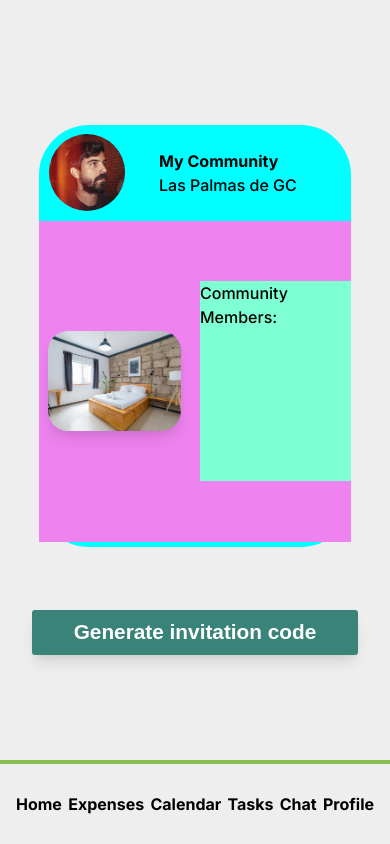
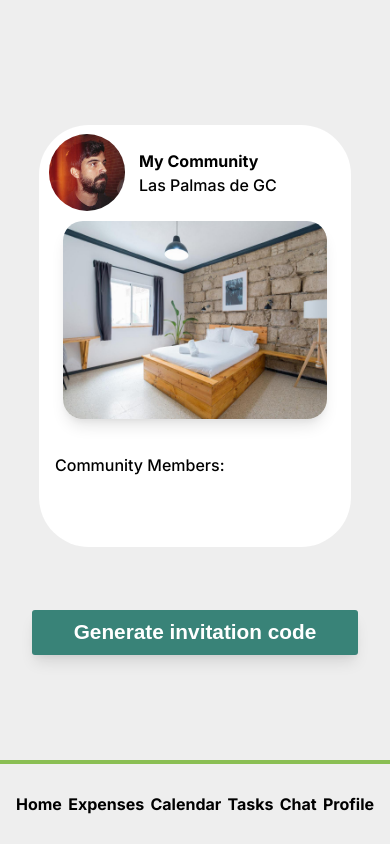
Before and after one commit to alber0087/roomies-app, a React (Vite) app: page /dashboard in a window 390 px wide. Built offline with nearby package versions, Linux system fonts and the light colour scheme.

Commit message:
Homepage Layout for mobile and Desktop Done

```diff
--- a/src/pages/HomePage/Card.css
+++ b/src/pages/HomePage/Card.css
@@ -3,8 +3,8 @@
   margin-bottom: -42px;
   width: 80vw;
   height: 60vh;
-  background-color: aqua;
   border-radius: 50px;
+  background-color: var(--white-color);
 }
 
 .card-header {
@@ -33,7 +33,7 @@
   display: flex;
   flex-direction: column;
   justify-content: stretch;
-  padding-left: 24px;
+  padding-left: 4px;
   padding-top: 24px;
 }
 
@@ -45,7 +45,6 @@
   position: relative;
   width: 100%;
   height: 76%;
-  background-color: violet;
   display: grid;
   place-items: center;
   grid-template-columns: 1fr 1fr;
@@ -69,15 +68,14 @@
 }
 
 .members-card {
-  background-color: aquamarine;
-  width: 300px;
+  width: 280px;
   height: 200px;
+  padding: 24px;
 }
 
 .community-card {
   width: 300px;
   height: 200px;
-  background-color: antiquewhite;
 }
 
 .map-container {
@@ -93,47 +91,21 @@
 
 @media (max-width: 767px) {
   .wrapper {
-    width: 80vw;
     height: 50vh;
   }
 
   .card-header {
     height: 96px;
-    width: 100%;
-    display: flex;
-  }
-
-  .profile-photo-wrapper {
-    height: 100%;
-    width: 96px;
-    display: flex;
-    justify-content: center;
-    align-items: center;
   }
 
   .profile-photo-wrapper > img {
     width: 80%;
-    position: relative;
-    top: 0;
-    left: 12;
-    border-radius: 50%;
-  }
-
-  .community-name {
-    display: flex;
-    flex-direction: column;
-    justify-content: stretch;
-    padding-left: 24px;
-    padding-top: 24px;
-  }
-
-  .community-name div:first-child {
-    font-weight: 700;
   }
 
   .card-body {
     width: 100%;
     display: flex;
+    flex-direction: column;
     justify-content: center;
     align-items: center;
   }
```
